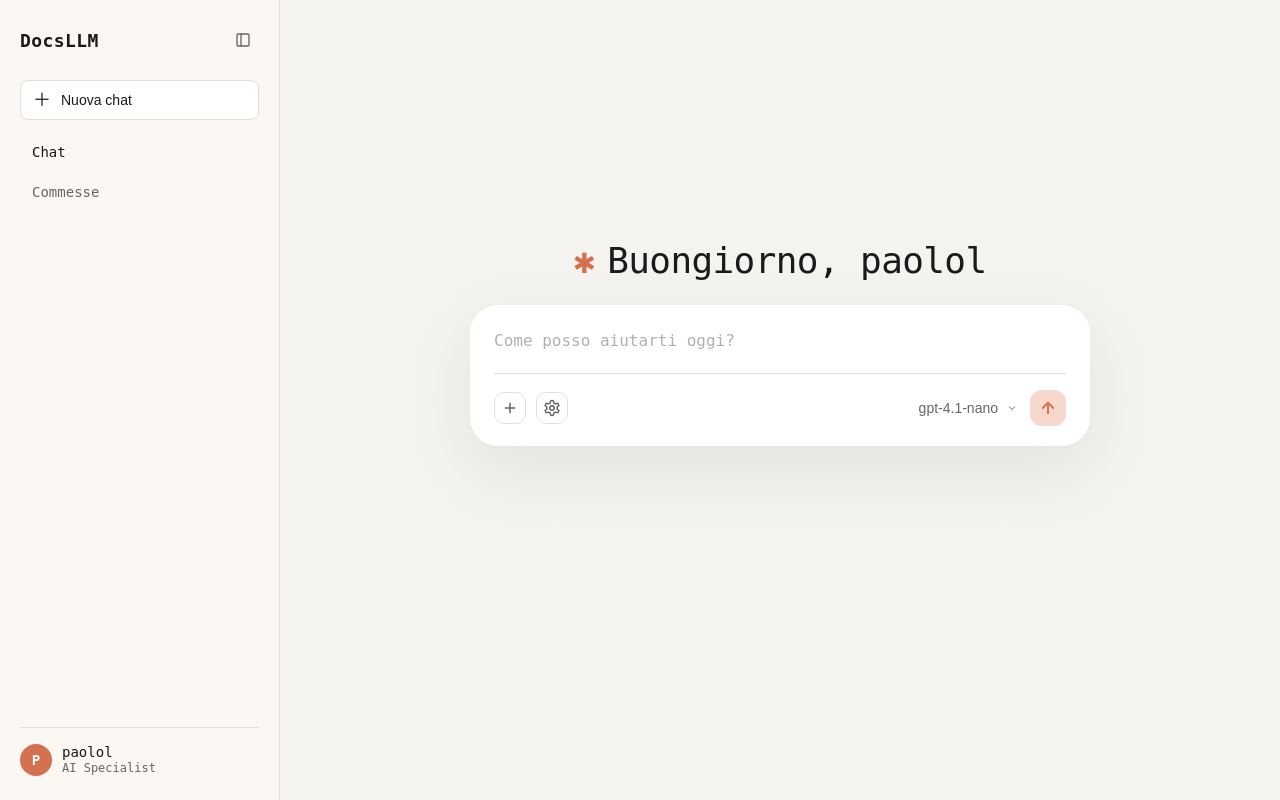
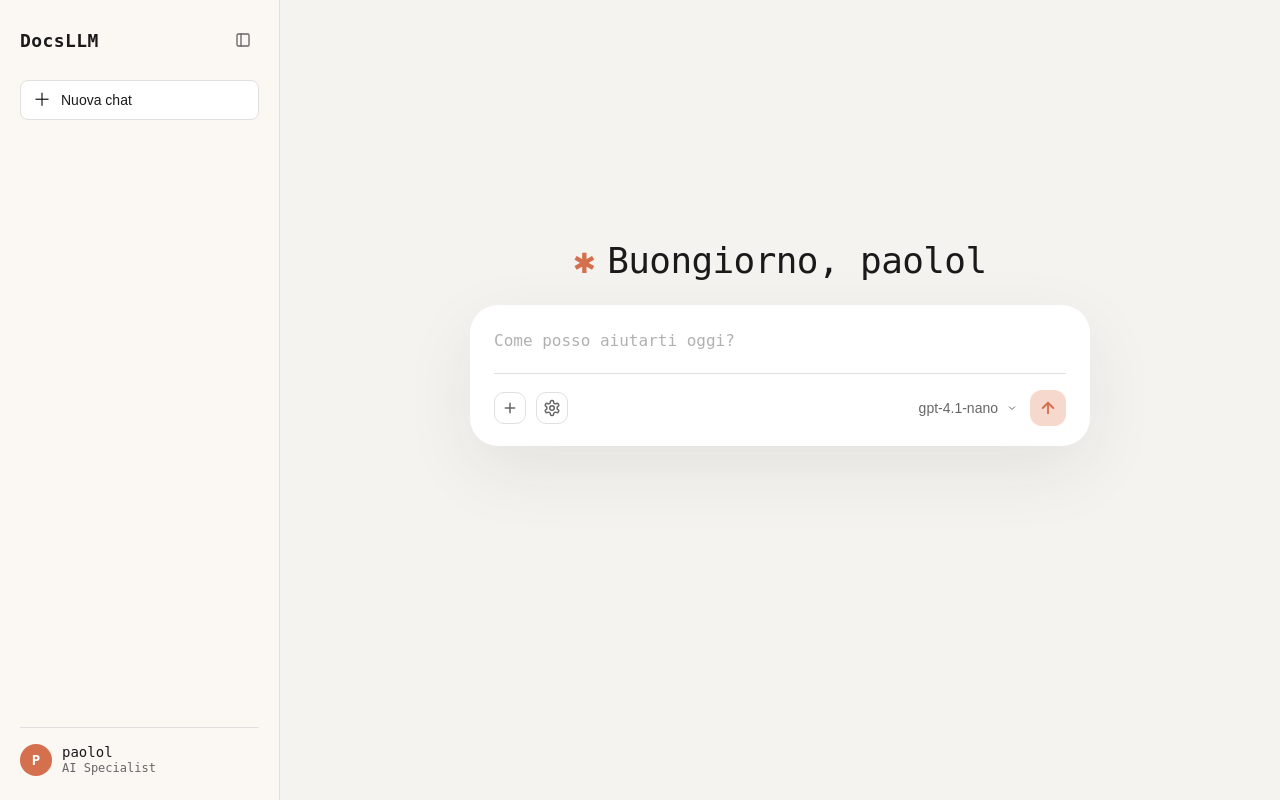
Before and after one commit to PaoloL997/DocsLLM, a Django app: template docslm/core/templates/index.html in a window 1280 px wide. Run offline with Django 5.2, Linux system fonts and the light colour scheme; the template is opened without the code that fills it, so the values that code supplies are empty.

Commit message:
fix: remove unused buttons

```diff
--- a/docslm/core/templates/index.html
+++ b/docslm/core/templates/index.html
@@ -27,18 +27,6 @@
                 </button>
 
                 <ul class="sidebar-links">
-                    <li class="sidebar-link is-active" title="Chat">
-                        <svg class="sidebar-icon" width="16" height="16" viewBox="0 0 24 24" fill="none" stroke="currentColor" stroke-width="2">
-                            <path d="M21 15a2 2 0 0 1-2 2H7l-4 4V5a2 2 0 0 1 2-2h14a2 2 0 0 1 2 2z"></path>
-                        </svg>
-                        <span class="sidebar-label">Chat</span>
-                    </li>
-                    <li class="sidebar-link" title="Commesse">
-                        <svg class="sidebar-icon" width="16" height="16" viewBox="0 0 24 24" fill="none" stroke="currentColor" stroke-width="2">
-                            <path d="M22 19a2 2 0 0 1-2 2H4a2 2 0 0 1-2-2V5a2 2 0 0 1 2-2h5l2 3h9a2 2 0 0 1 2 2z"></path>
-                        </svg>
-                        <span class="sidebar-label">Commesse</span>
-                    </li>
                 </ul>
             </nav>
 
```
